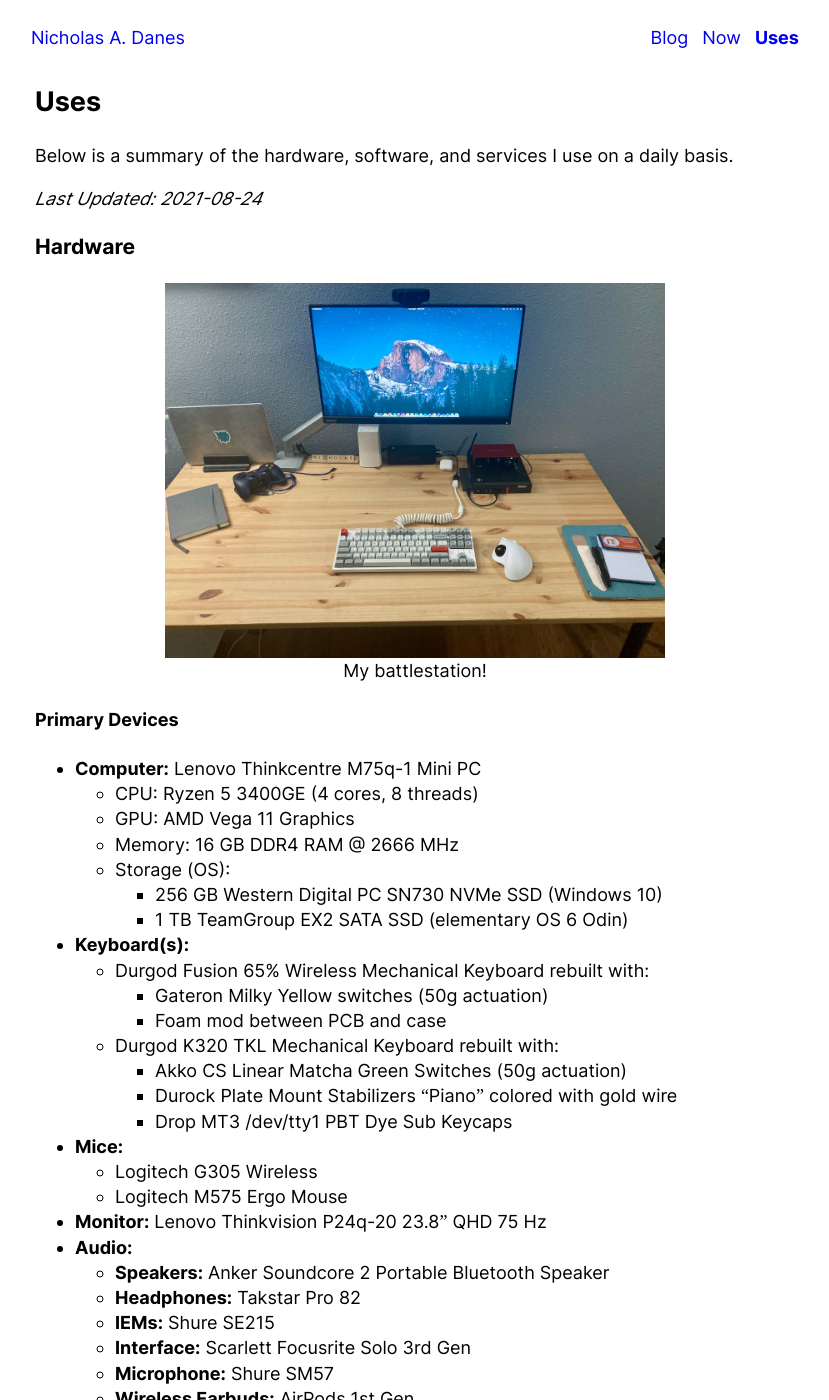
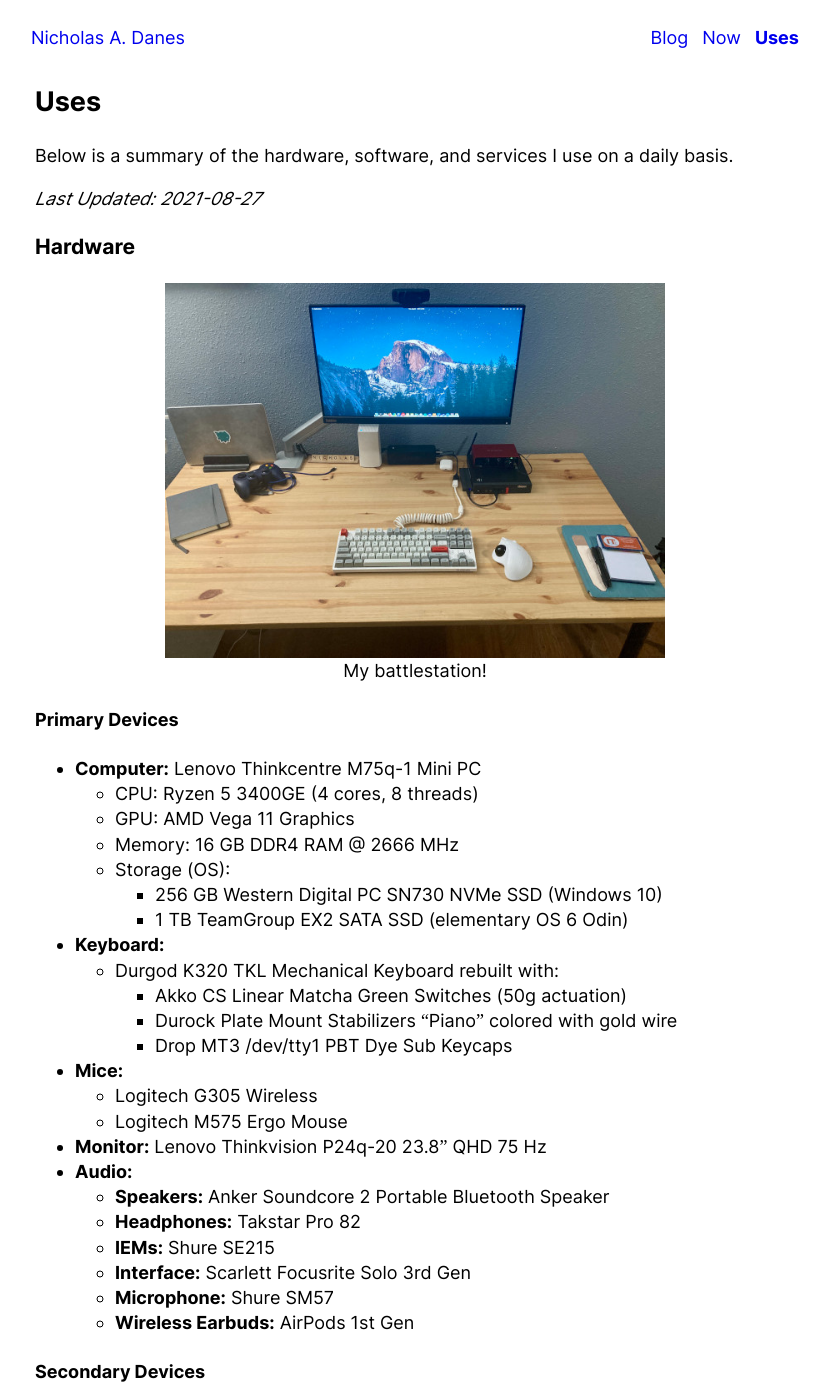
Before and after one commit to danesnick/old_website, a Jekyll site: the page built from uses.markdown, in a window 1280 px wide and 1400 px high. Shown: the whole window, without its empty margins (225-1054 px from the left). Built offline with Jekyll 4.4.1, drawn with Linux system fonts in a browser that asks for light colours.

Commit message:
Updated uses page

```diff
--- a/uses.markdown
+++ b/uses.markdown
@@ -7,7 +7,7 @@
 
 Below is a summary of the hardware, software, and services I use on a daily basis.
 
-*Last Updated: 2021-08-24*
+*Last Updated: 2021-08-27*
 
 ### Hardware
 
@@ -25,10 +25,7 @@
 	+ Storage (OS):
 		+ 256 GB Western Digital PC SN730 NVMe SSD (Windows 10)
 		+ 1 TB TeamGroup EX2 SATA SSD (elementary OS 6 Odin)
-* **Keyboard(s):**
-	+ Durgod Fusion 65% Wireless Mechanical Keyboard rebuilt with:
-		+ Gateron Milky Yellow switches (50g actuation)
-		+ Foam mod between PCB and case
+* **Keyboard:**
 	+ Durgod K320 TKL Mechanical Keyboard rebuilt with:
 		+ Akko CS Linear Matcha Green Switches (50g actuation)
 		+ Durock Plate Mount Stabilizers "Piano" colored with gold wire
```
